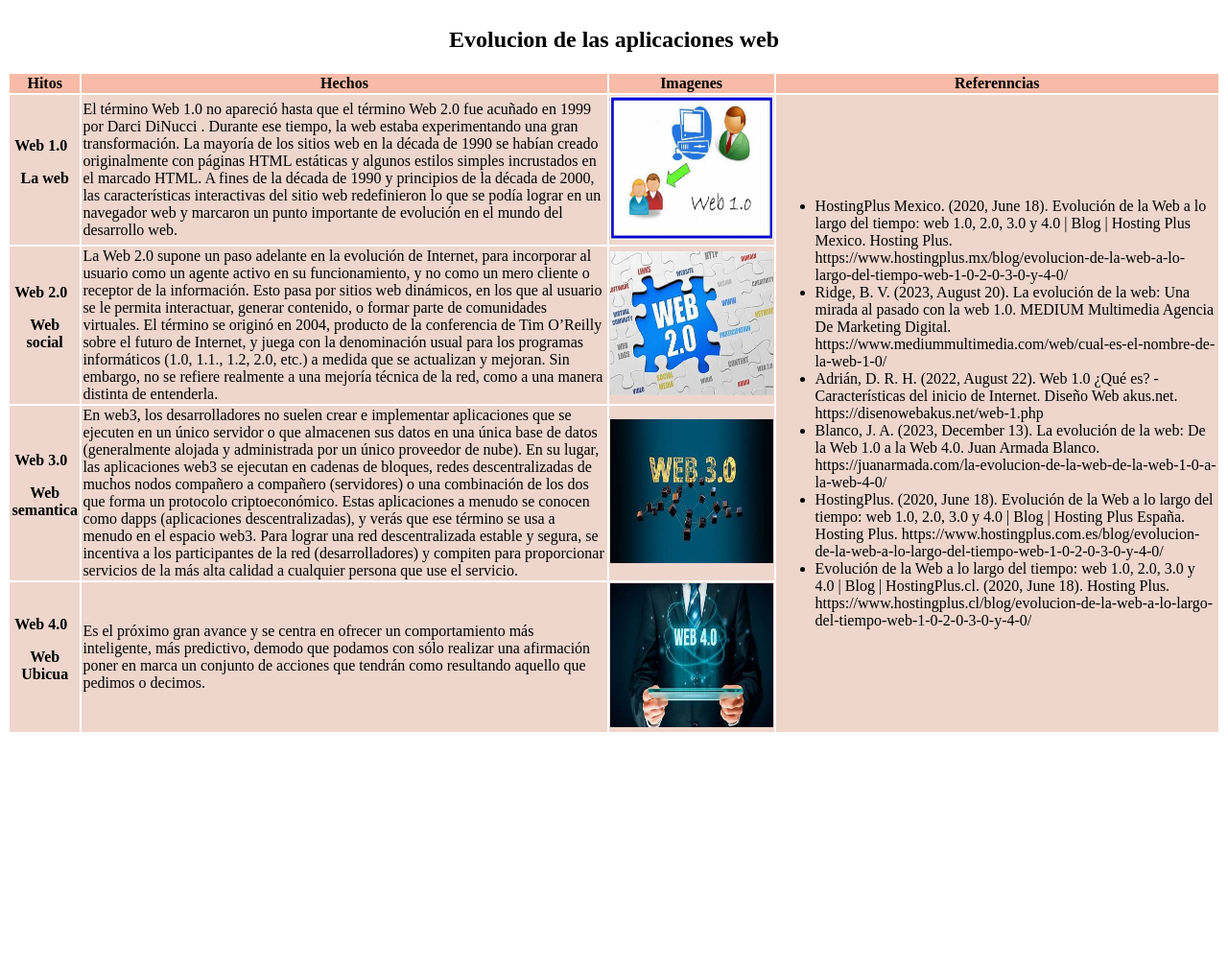
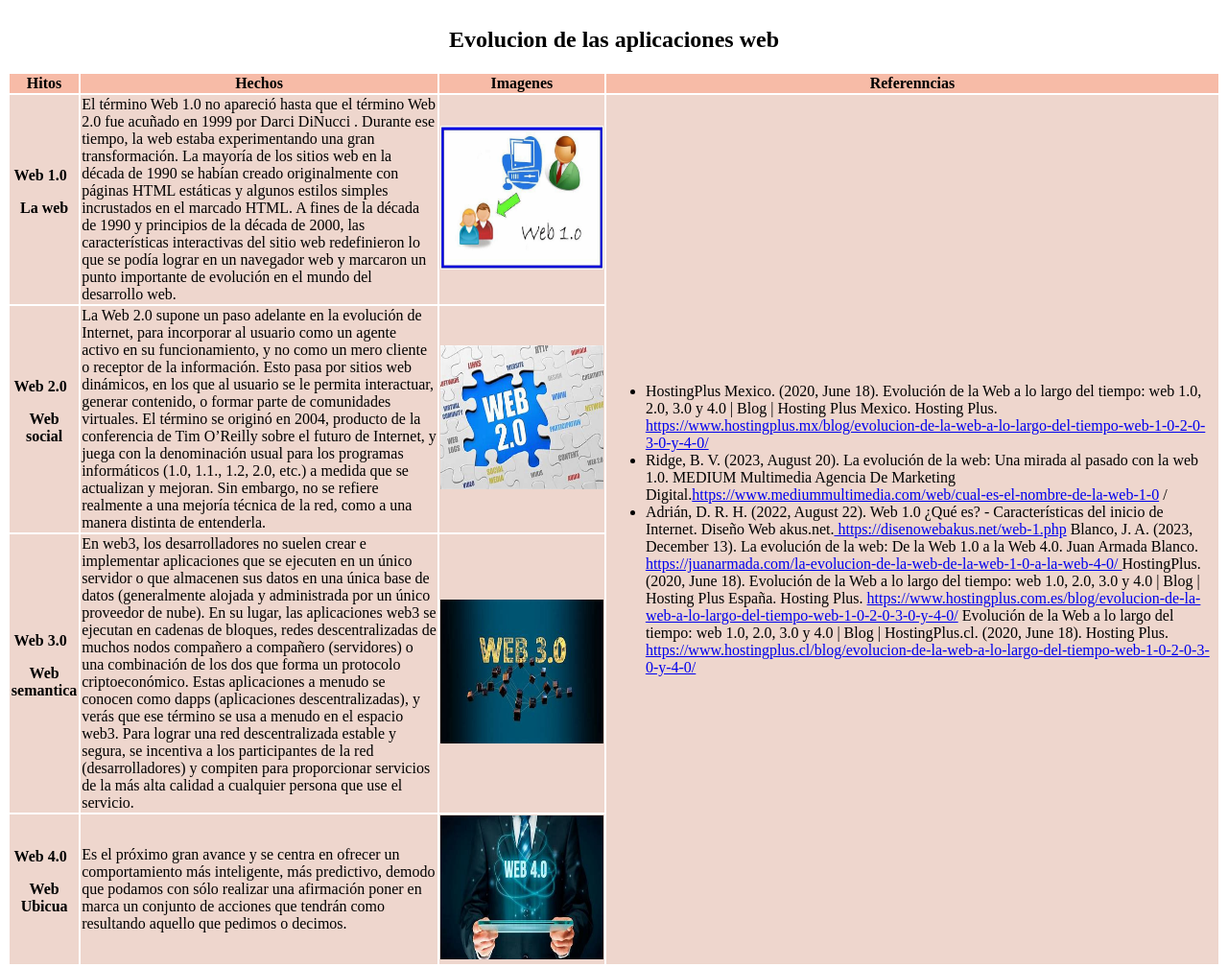
Before and after one commit to ITerrible14/Tabla, a plain HTML site: page index.html in a window 1280 px wide. Shown: the whole page at 96% size. Before the commit the page ends 800 px from the top, so only its background shows below. Drawn offline with Linux system fonts and the light colour scheme.

Commit message:
Update index.html

```diff
--- a/index.html
+++ b/index.html
@@ -33,14 +33,14 @@
                     </td>
 
                     <td rowspan="4"><ul>
-    <li>HostingPlus Mexico. (2020, June 18). Evolución de la Web a lo largo del tiempo: web 1.0, 2.0, 3.0 y 4.0 | Blog | Hosting Plus Mexico. Hosting Plus. https://www.hostingplus.mx/blog/evolucion-de-la-web-a-lo-largo-del-tiempo-web-1-0-2-0-3-0-y-4-0/
+    <li>HostingPlus Mexico. (2020, June 18). Evolución de la Web a lo largo del tiempo: web 1.0, 2.0, 3.0 y 4.0 | Blog | Hosting Plus Mexico. Hosting Plus. <a href="https://www.hostingplus.mx/blog/evolucion-de-la-web-a-lo-largo-del-tiempo-web-1-0-2-0-3-0-y-4-0/">https://www.hostingplus.mx/blog/evolucion-de-la-web-a-lo-largo-del-tiempo-web-1-0-2-0-3-0-y-4-0/</a>
 
-    <li>Ridge, B. V. (2023, August 20). La evolución de la web: Una mirada al pasado con la web 1.0. MEDIUM Multimedia Agencia De Marketing Digital. https://www.mediummultimedia.com/web/cual-es-el-nombre-de-la-web-1-0/
+    <li>Ridge, B. V. (2023, August 20). La evolución de la web: Una mirada al pasado con la web 1.0. MEDIUM Multimedia Agencia De Marketing Digital.<a href="https://www.mediummultimedia.com/web/cual-es-el-nombre-de-la-web-1-0/">https://www.mediummultimedia.com/web/cual-es-el-nombre-de-la-web-1-0</a> /
 
-    <li>Adrián, D. R. H. (2022, August 22). Web 1.0 ¿Qué es? - Características del inicio de Internet. Diseño Web akus.net. https://disenowebakus.net/web-1.php
-    <li>Blanco, J. A. (2023, December 13). La evolución de la web: De la Web 1.0 a la Web 4.0. Juan Armada Blanco. https://juanarmada.com/la-evolucion-de-la-web-de-la-web-1-0-a-la-web-4-0/</li>
-    <li>HostingPlus. (2020, June 18). Evolución de la Web a lo largo del tiempo: web 1.0, 2.0, 3.0 y 4.0 | Blog | Hosting Plus España. Hosting Plus. https://www.hostingplus.com.es/blog/evolucion-de-la-web-a-lo-largo-del-tiempo-web-1-0-2-0-3-0-y-4-0/</li>
-    <li>Evolución de la Web a lo largo del tiempo: web 1.0, 2.0, 3.0 y 4.0 | Blog | HostingPlus.cl. (2020, June 18). Hosting Plus. https://www.hostingplus.cl/blog/evolucion-de-la-web-a-lo-largo-del-tiempo-web-1-0-2-0-3-0-y-4-0/</li>
+<li>Adrián, D. R. H. (2022, August 22). Web 1.0 ¿Qué es? - Características del inicio de Internet. Diseño Web akus.net.<a href="https://disenowebakus.net/web-1.php"> https://disenowebakus.net/web-1.php</a>
+    <a>Blanco, J. A. (2023, December 13). La evolución de la web: De la Web 1.0 a la Web 4.0. Juan Armada Blanco.<a href="https://juanarmada.com/la-evolucion-de-la-web-de-la-web-1-0-a-la-web-4-0/"> https://juanarmada.com/la-evolucion-de-la-web-de-la-web-1-0-a-la-web-4-0/ </a>
+    <a>HostingPlus. (2020, June 18). Evolución de la Web a lo largo del tiempo: web 1.0, 2.0, 3.0 y 4.0 | Blog | Hosting Plus España. Hosting Plus. <a href="https://www.hostingplus.com.es/blog/evolucion-de-la-web-a-lo-largo-del-tiempo-web-1-0-2-0-3-0-y-4-0/">https://www.hostingplus.com.es/blog/evolucion-de-la-web-a-lo-largo-del-tiempo-web-1-0-2-0-3-0-y-4-0/</a>
+    <a>Evolución de la Web a lo largo del tiempo: web 1.0, 2.0, 3.0 y 4.0 | Blog | HostingPlus.cl. (2020, June 18). Hosting Plus.<a href="https://www.hostingplus.cl/blog/evolucion-de-la-web-a-lo-largo-del-tiempo-web-1-0-2-0-3-0-y-4-0/"> https://www.hostingplus.cl/blog/evolucion-de-la-web-a-lo-largo-del-tiempo-web-1-0-2-0-3-0-y-4-0/</a>
 </ul></td>
                 </tr>
 
```
